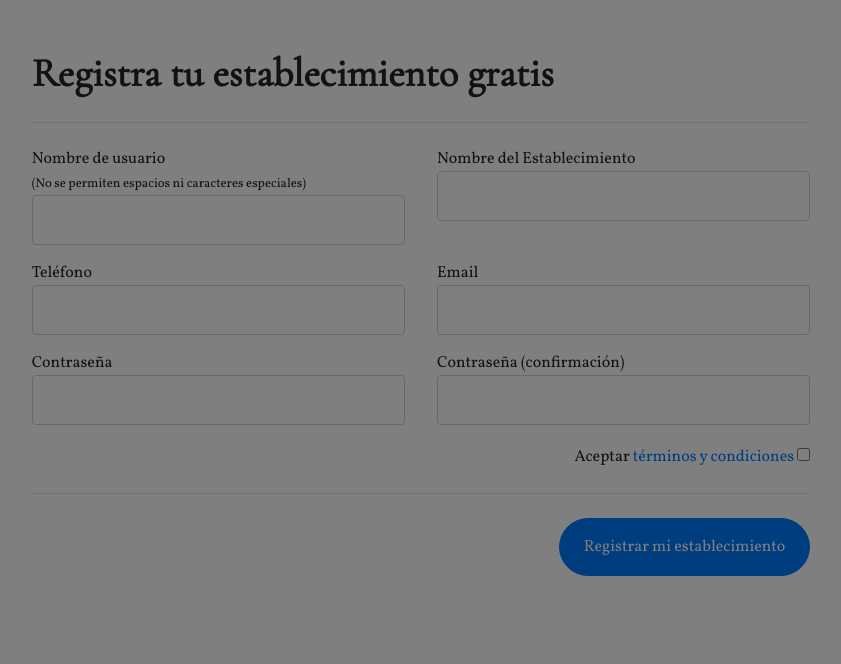
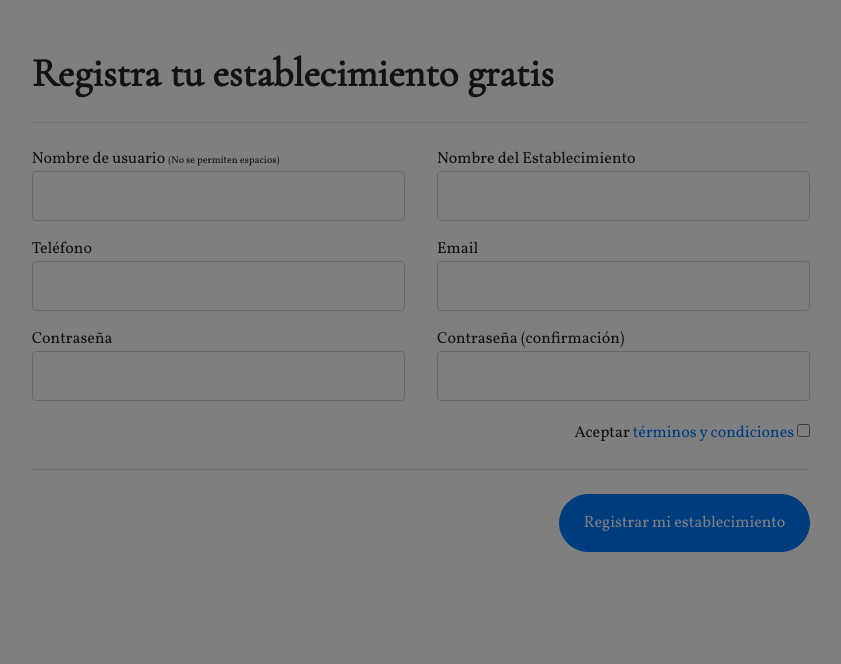
Before and after one commit to siiween/4menu_web, a Django app: template ForMenu/public/templates/public/singup.html in a window 1280 px wide. Shown: the part 70-734 px from the top of the page, without its empty margins (219-1060 px from the left). Run offline with Django 3.2, Linux system fonts and the light colour scheme; the template is opened without the code that fills it, so the values that code supplies are empty; some libraries are stand-ins or nearby versions; some web fonts are replaced.

Commit message:
Update singup.html

```diff
--- a/ForMenu/public/templates/public/singup.html
+++ b/ForMenu/public/templates/public/singup.html
@@ -50,7 +50,10 @@
 
 
                             <div class="col-md-6 rounded pr-md-3 p-0 mb-3">
-                                <label for="username" class="mb-0">Nombre de usuario <br><small>(No se permiten espacios ni caracteres especiales)</small></label>
+                                <label for="username" class="mb-0">
+                                    Nombre de usuario
+                                    <small style="font-size: 10px" class="mb-0">(No se permiten espacios)</small>
+                                </label>
                                 <input type="text" required name="username"value="{%if form.username.value%} {{form.username.value}} {%endif%}" class="form-control" >
                             </div>
                             <div class="col-md-6 rounded pl-md-3 p-0 mb-3">
```
